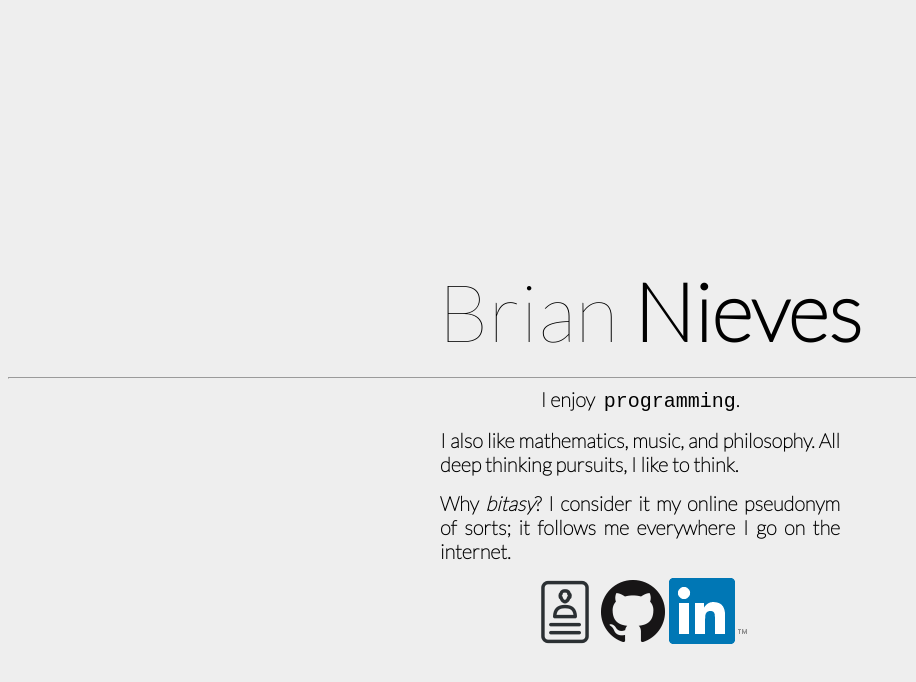
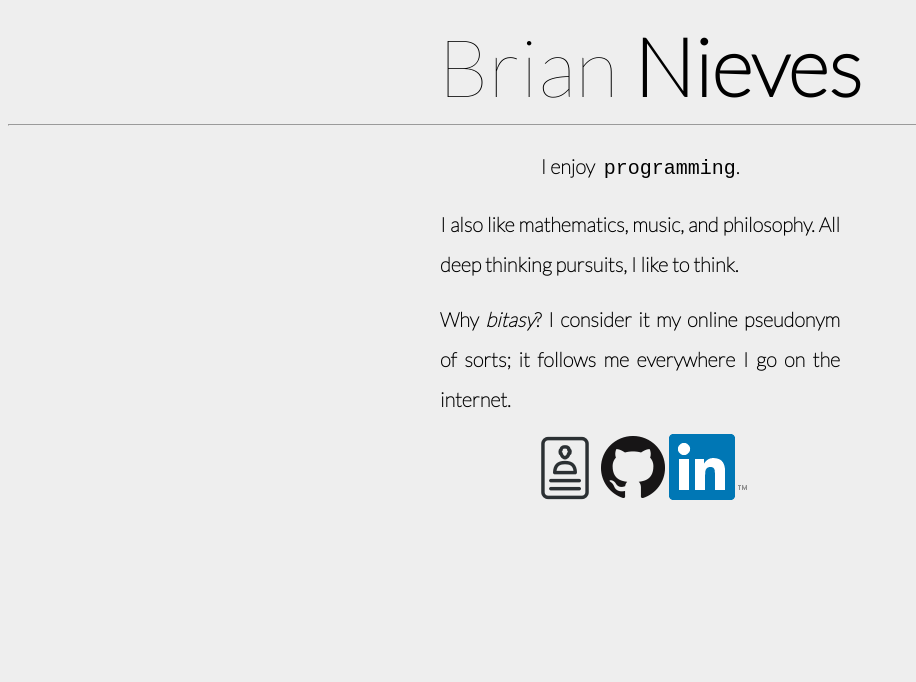
Before and after one commit to bitasy/bitasy.github.io, a plain HTML site: page index.html in a window 1280 px wide. Shown: the whole page, without its empty margins (0-916 px from the left). Drawn offline with Linux system fonts and the light colour scheme.

Commit message:
fixed some spacing issues

```diff
--- a/css/styles.css
+++ b/css/styles.css
@@ -5,13 +5,20 @@ body {
 #heading {
     width: 100%;
     padding: 10px;
+    position: relative;
     text-align: center;
     font-size: 80px;
     font-family: 'Lato', 'Segoe UI Light', 'Calibri Light', sans-serif;
-
 }
 
-.middle {
+hr {
+  position: relative;
+  margin-top: 0px;
+  margin-bottom: 20px;
+}
+
+body p, #links {
+  position: relative;
   margin: auto;
   padding-bottom: 15px;
   width: 400px;
@@ -19,6 +26,7 @@ body {
   font-weight: 900;
   font-size: 20px;
   font-family: 'Lato';
+  line-height: 200%
 }
 
 #programming {
@@ -29,6 +37,10 @@ body {
 
 @media screen and (min-width: 600px) {
   #heading {
-    margin-top: 20%;
+    top: 20%;
   }
+  body p, #links, hr {
+    top: 20%;
+  }
+
 }
--- a/index.html
+++ b/index.html
@@ -10,18 +10,18 @@
     <div id = "heading">
       Brian <b>Nieves</b>
     </div>
-    <hr/>
-    <p class="middle" style="text-align: center">
+    <hr />
+    <p style="text-align: center">
       I enjoy <span id="programming">programming</span>.
     </p>
-    <p class="middle">
+    <p>
       I also like mathematics, music, and philosophy. All deep thinking pursuits, I like to think.
     </p>
-    <p class="middle">
+    <p>
       Why <i>bitasy</i>? I consider it my online pseudonym of sorts; it follows me everywhere I go on the internet.
     </p>
 
-    <div id="links" class="middle" style="text-align: center">
+    <div id="links" style="text-align: center">
       <a href="resume.pdf">
         <img src="icons/resume.png" alt="Resume" /></a>
       <a href="https://github.com/bitasy">
```
